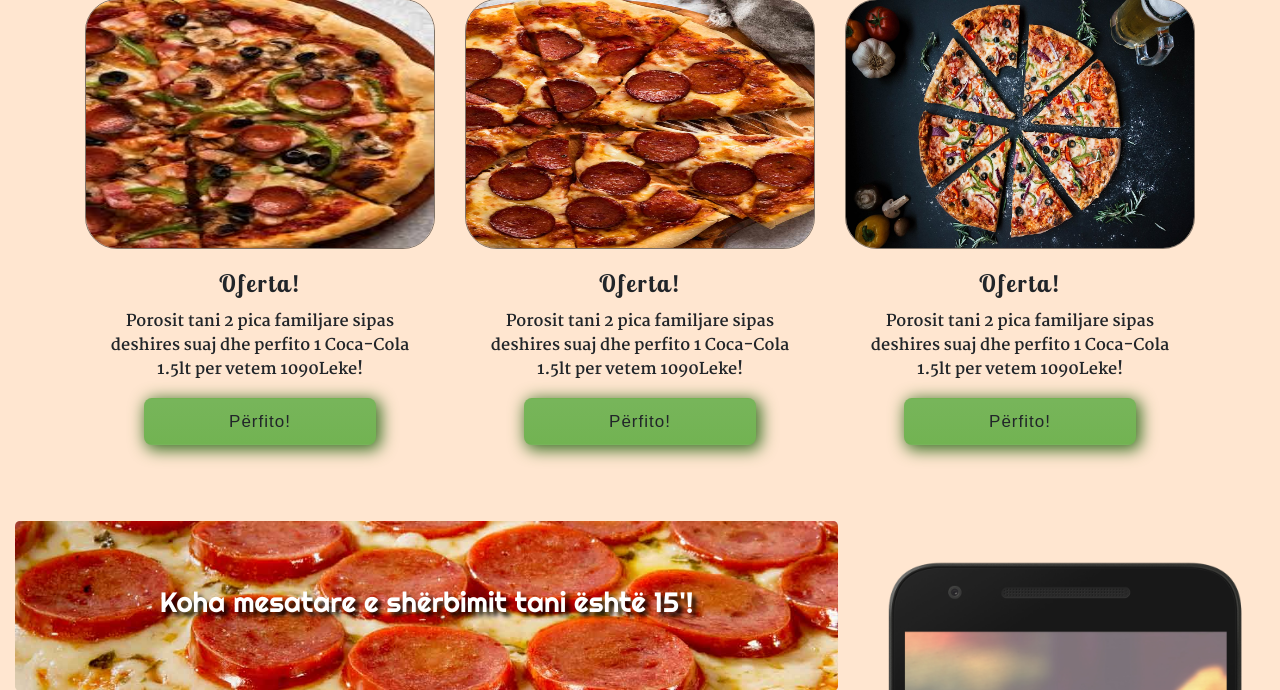
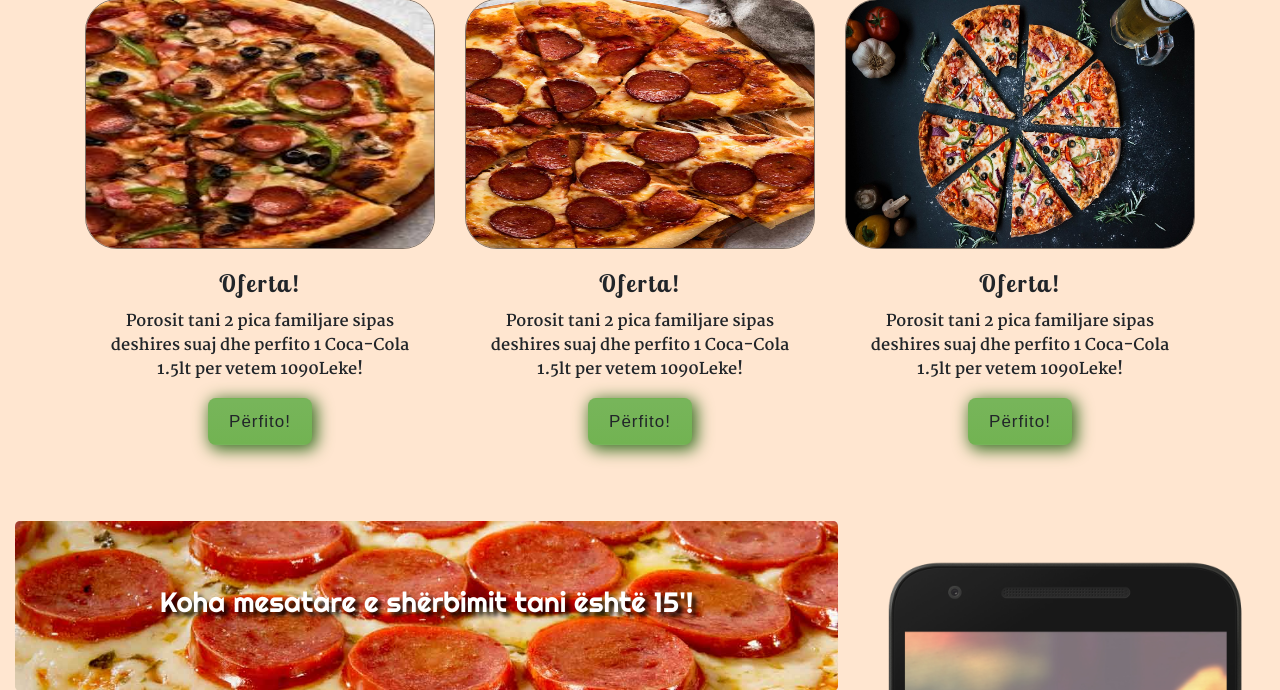
Before and after one commit to h-kevin/Ave-Cesare, a PHP site: page / in a window 1280 px wide. Shown: the part 849-1539 px from the top of the page. Run offline with PHP 8.4, Linux system fonts and the light colour scheme; some web fonts are replaced.

Commit message:
removed width from card button

```diff
--- a/css/components/homepage.css
+++ b/css/components/homepage.css
@@ -228,7 +228,6 @@
 	font-family: 'Francois One', sans-serif;
   font-size:17px;
   letter-spacing: 1px;
-  width: 75%;
 	padding:10px 20px;
 	text-decoration:none;
 }
```
